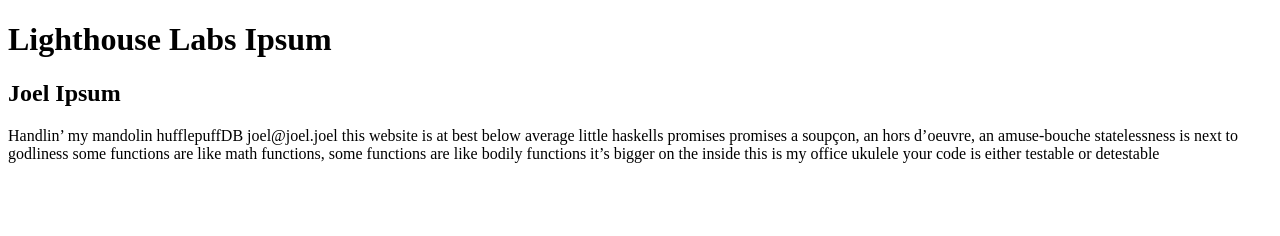
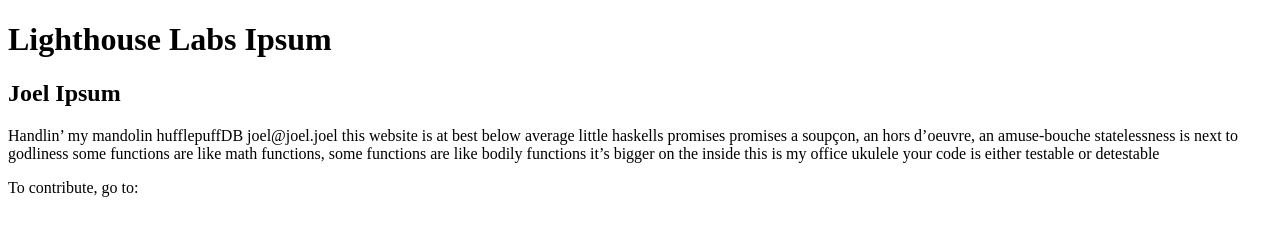
Before and after one commit to meech-ward/Lighthouse-Labs-Ipsum, a website: page public/index.html in a window 1280 px wide. Drawn offline with Linux system fonts and the light colour scheme.

Commit message:
Add a link to the github repo

```diff
--- a/public/index.html
+++ b/public/index.html
@@ -13,5 +13,7 @@
   <h2>Joel Ipsum</h2>
   <p>Handlin’ my mandolin hufflepuffDB joel@joel.joel this website is at best below average little haskells promises promises a soupçon, an hors d’oeuvre, an amuse-bouche statelessness is next to godliness some functions are like math functions, some functions are like bodily functions it’s bigger on the inside this is my office ukulele your code is either testable or detestable</p>
 
+  <p>To contribute, go to: <a href="https://github.com/meech-ward/Lighthouse-Labs-Ipsum"https://github.com/meech-ward/Lighthouse-Labs-Ipsum</a></p>
+
 </body>
 </html>
```
